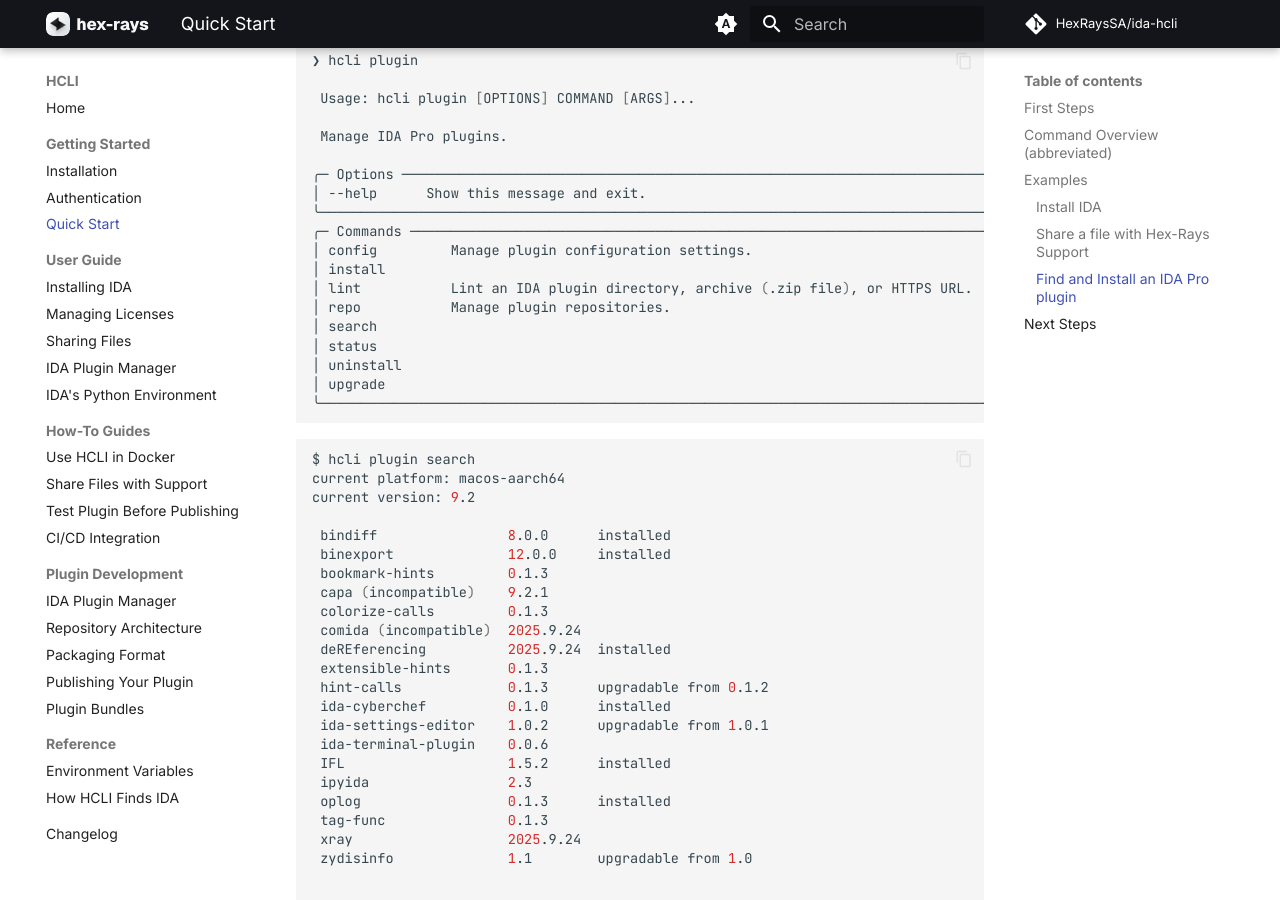
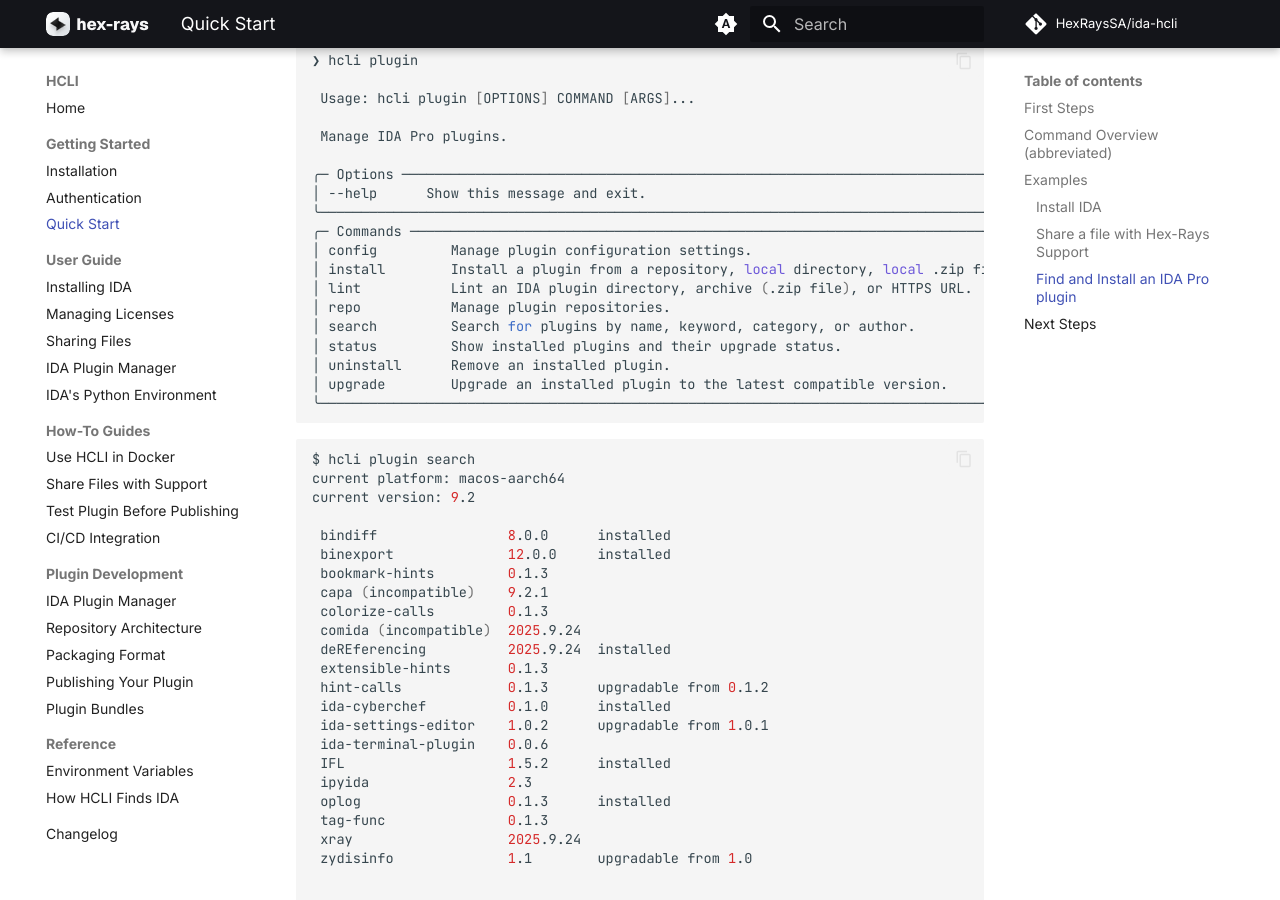
Before and after one commit to HexRaysSA/ida-hcli, an MkDocs documentation site: the page built from docs/getting-started/quick-start.md, in a window 1280 px wide and 900 px high, scrolled down 4490 px. Built offline with MkDocs 1.6.1 and Material for MkDocs 9.7.7, drawn with Linux system fonts in a browser that asks for light colours; comment, search, counter and statistics services are not loaded.

Commit message:
AI-assisted: fill in missing plugin command descriptions in quick-start
Co-Authored-By: Claude Opus 4.6 <noreply@anthropic.com>

````diff
--- a/docs/getting-started/quick-start.md
+++ b/docs/getting-started/quick-start.md
@@ -61,17 +61,17 @@ $ hcli commands
 │ hcli plugin config import │ Import plugin configuration settings from JSON.                  │
 │ hcli plugin config list   │ List all configuration settings for a plugin.                    │
 │ hcli plugin config set    │ Set a plugin configuration setting.                              │
-│ hcli plugin install       │ No description available                                         │
+│ hcli plugin install       │ Install a plugin from a repository, URL, or local path.          │
 │ hcli plugin lint          │ Lint an IDA plugin directory, archive (.zip file), or HTTPS URL. │
 │ hcli plugin repo add      │ Add a plugin repository.                                         │
 │ hcli plugin repo list     │ List the configured plugin repositories.                         │
 │ hcli plugin repo remove   │ Remove a plugin repository.                                      │
 │ hcli plugin repo set-default │ Set the repository used for references with no repo/ prefix.  │
 │ hcli plugin repo snapshot │ Create a snapshot of the repository.                             │
-│ hcli plugin search        │ No description available                                         │
-│ hcli plugin status        │ No description available                                         │
-│ hcli plugin uninstall     │ No description available                                         │
-│ hcli plugin upgrade       │ No description available                                         │
+│ hcli plugin search        │ Search for plugins across configured repositories.               │
+│ hcli plugin status        │ Show installed plugins and available upgrades.                    │
+│ hcli plugin uninstall     │ Uninstall an installed plugin.                                   │
+│ hcli plugin upgrade       │ Upgrade an installed plugin to the latest version.               │
 │ hcli share delete         │ Delete shared file by code.                                      │
 │ hcli share get            │ Download a shared file using its shortcode.                      │
 │ hcli share list           │ List and manage your shared files.                               │
@@ -277,13 +277,13 @@ Delete file a49e9ff8d53a9af8ef20a383a276449d.exe_.i64 ? [y/n]: y
 ╰────────────────────────────────────────────────────────────────────────────────────────────────────╯
 ╭─ Commands ─────────────────────────────────────────────────────────────────────────────────────────╮
 │ config         Manage plugin configuration settings.                                               │
-│ install                                                                                            │
+│ install        Install a plugin from a repository, local directory, local .zip file, or URL.       │
 │ lint           Lint an IDA plugin directory, archive (.zip file), or HTTPS URL.                    │
 │ repo           Manage plugin repositories.                                                         │
-│ search                                                                                             │
-│ status                                                                                             │
-│ uninstall                                                                                          │
-│ upgrade                                                                                            │
+│ search         Search for plugins by name, keyword, category, or author.                           │
+│ status         Show installed plugins and their upgrade status.                                    │
+│ uninstall      Remove an installed plugin.                                                         │
+│ upgrade        Upgrade an installed plugin to the latest compatible version.                       │
 ╰────────────────────────────────────────────────────────────────────────────────────────────────────╯
 ```
 
````
